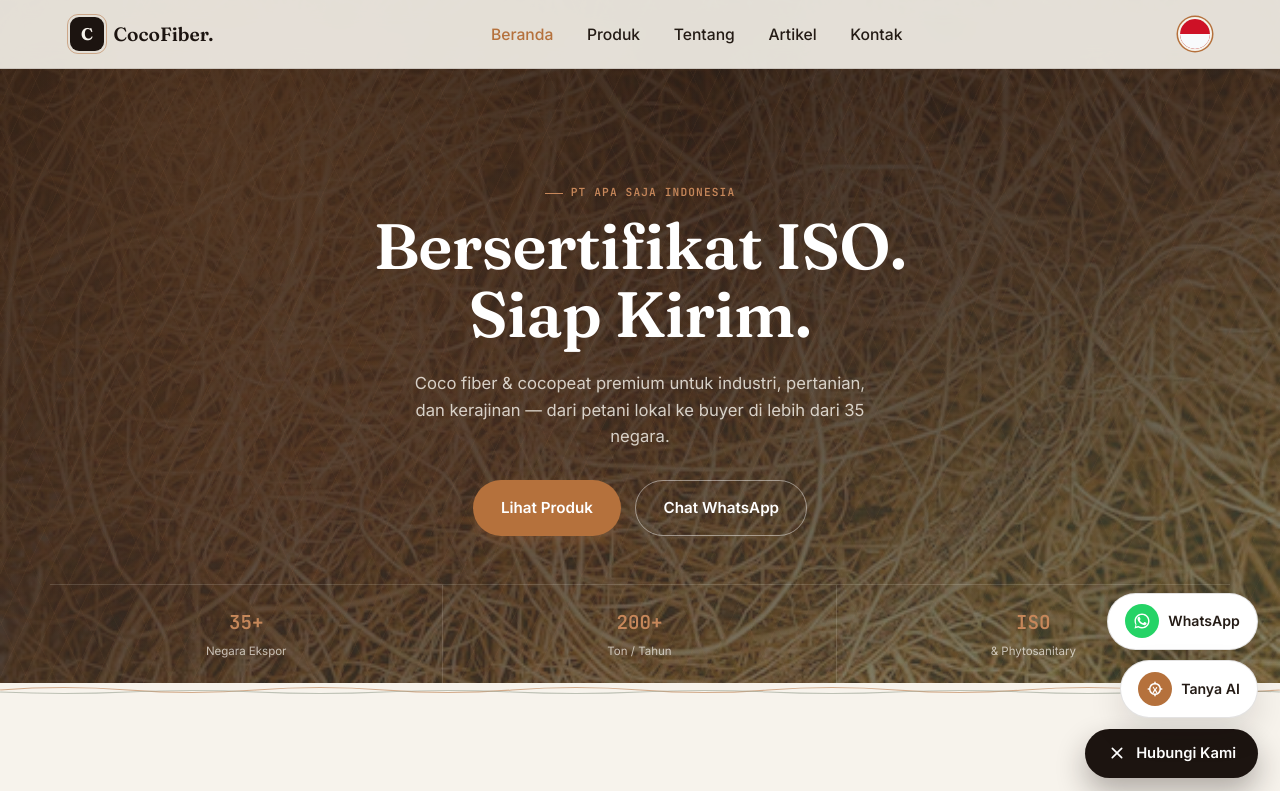
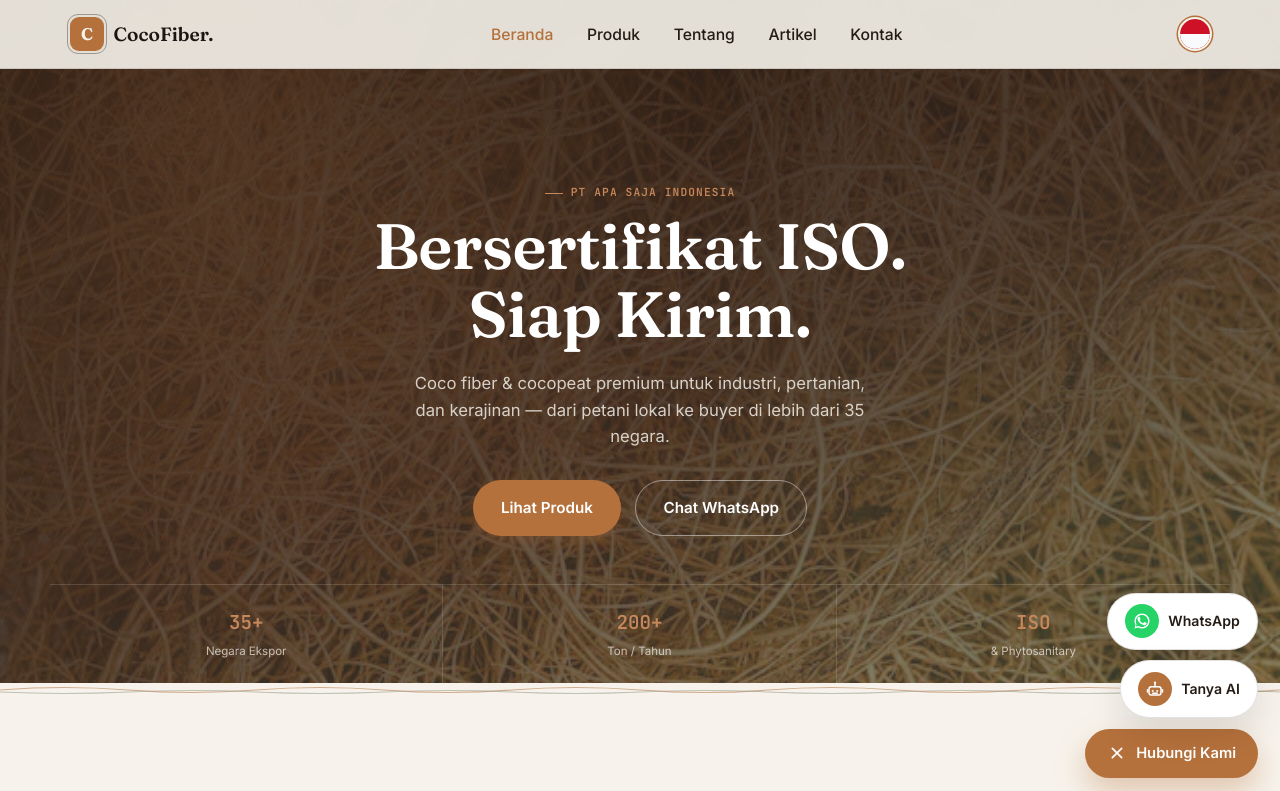
Before and after one commit to bobbyanggara/Coco-Fiber-Website, a website: page index.html in a window 1280 px wide. Both pictures are taken after a click on the button "Hubungi Kami". Shown: the top 791 px of the page. Drawn offline with Linux system fonts and the light colour scheme.

Commit message:
perubahan

```diff
--- a/index.html
+++ b/index.html
@@ -464,7 +464,7 @@
     </a>
     <button type="button" class="fab-option fab-ai" id="fabAiOpen">
       <span class="fab-option-icon">
-        <svg viewBox="0 0 24 24" fill="currentColor"><path d="M12 2a1 1 0 0 1 1 1v1.06A8.004 8.004 0 0 1 19.94 11H21a1 1 0 1 1 0 2h-1.06A8.004 8.004 0 0 1 13 19.94V21a1 1 0 1 1-2 0v-1.06A8.004 8.004 0 0 1 4.06 13H3a1 1 0 1 1 0-2h1.06A8.004 8.004 0 0 1 11 4.06V3a1 1 0 0 1 1-1zm0 4a6 6 0 1 0 0 12 6 6 0 0 0 0-12zm-2.2 3.4c.3 0 .55.16.7.4l1.5 2.6 1.5-2.6a.8.8 0 0 1 1.4.8L13.1 13l1.8 3.1a.8.8 0 1 1-1.4.8L12 14.3l-1.5 2.6a.8.8 0 1 1-1.4-.8L10.9 13l-1.8-3.1a.8.8 0 0 1 .7-1.2z"/></svg>
+        <svg viewBox="0 0 24 24" fill="none" stroke="currentColor" stroke-width="2" stroke-linecap="round" stroke-linejoin="round"><rect x="4" y="9" width="16" height="11" rx="3"/><path d="M12 9V5"/><circle cx="12" cy="3.5" r="1.5" fill="currentColor" stroke="none"/><circle cx="9" cy="14.5" r="1.3" fill="currentColor" stroke="none"/><circle cx="15" cy="14.5" r="1.3" fill="currentColor" stroke="none"/><path d="M9 17.5h6"/><path d="M2 13v3"/><path d="M22 13v3"/></svg>
       </span>
       <span class="fab-option-label" data-en="Ask AI">Tanya AI</span>
     </button>
@@ -480,7 +480,7 @@
 <div class="ai-chat-window" id="aiChatWindow" role="dialog" aria-label="CocoFiber AI Assistant">
   <div class="ai-chat-header">
     <div class="ai-chat-avatar">
-      <svg viewBox="0 0 24 24" fill="currentColor"><path d="M12 2a1 1 0 0 1 1 1v1.06A8.004 8.004 0 0 1 19.94 11H21a1 1 0 1 1 0 2h-1.06A8.004 8.004 0 0 1 13 19.94V21a1 1 0 1 1-2 0v-1.06A8.004 8.004 0 0 1 4.06 13H3a1 1 0 1 1 0-2h1.06A8.004 8.004 0 0 1 11 4.06V3a1 1 0 0 1 1-1zm0 4a6 6 0 1 0 0 12 6 6 0 0 0 0-12z"/></svg>
+      <svg viewBox="0 0 24 24" fill="none" stroke="currentColor" stroke-width="2" stroke-linecap="round" stroke-linejoin="round"><rect x="4" y="9" width="16" height="11" rx="3"/><path d="M12 9V5"/><circle cx="12" cy="3.5" r="1.5" fill="currentColor" stroke="none"/><circle cx="9" cy="14.5" r="1.3" fill="currentColor" stroke="none"/><circle cx="15" cy="14.5" r="1.3" fill="currentColor" stroke="none"/><path d="M9 17.5h6"/><path d="M2 13v3"/><path d="M22 13v3"/></svg>
     </div>
     <div class="ai-chat-header-text">
       <strong data-en="CocoFiber Assistant">Asisten CocoFiber</strong>
--- a/styling.css
+++ b/styling.css
@@ -105,7 +105,7 @@ h1,h2,h3{font-family:var(--display);color:var(--husk-950);font-weight:600;letter
 }
 .logo-mark{
   width:34px;height:34px;border-radius:9px;
-  background:var(--husk-950);color:var(--kraft-100);
+  background:var(--coir-600);color:var(--kraft-100);
   display:flex;align-items:center;justify-content:center;
   font-family:var(--display);
   font-size:1.05rem;font-weight:700;flex-shrink:0;
@@ -113,7 +113,7 @@ h1,h2,h3{font-family:var(--display);color:var(--husk-950);font-weight:600;letter
 }
 .logo-mark::after{
   content:'';position:absolute;inset:-3px;border-radius:11px;
-  border:1px solid var(--coir-600);opacity:0.5;
+  border:1px solid var(--husk-950);opacity:0.35;
 }
 
 /* Mobile: nav-links collapse into a dropdown panel below the bar */
@@ -754,13 +754,13 @@ h1,h2,h3{font-family:var(--display);color:var(--husk-950);font-weight:600;letter
 }
 .fab-main{
   display:flex;align-items:center;gap:0.6rem;
-  background:var(--husk-950);color:#fff;border:none;
+  background:var(--coir-600);color:#fff;border:none;
   padding:0.9rem 1.35rem;border-radius:999px;
   font-family:var(--sans);font-weight:600;font-size:0.92rem;
-  cursor:pointer;box-shadow:0 14px 30px rgba(28,20,16,0.32);
+  cursor:pointer;box-shadow:0 14px 30px rgba(181,113,60,0.35);
   transition:background 0.25s ease, transform 0.2s ease;
 }
-.fab-main:hover{background:var(--coir-600);transform:translateY(-2px);}
+.fab-main:hover{background:var(--coir-500);transform:translateY(-2px);}
 .fab-icon{width:20px;height:20px;flex-shrink:0;}
 .fab-icon-close{display:none;}
 .fab-contact.open .fab-icon-chat{display:none;}
```
